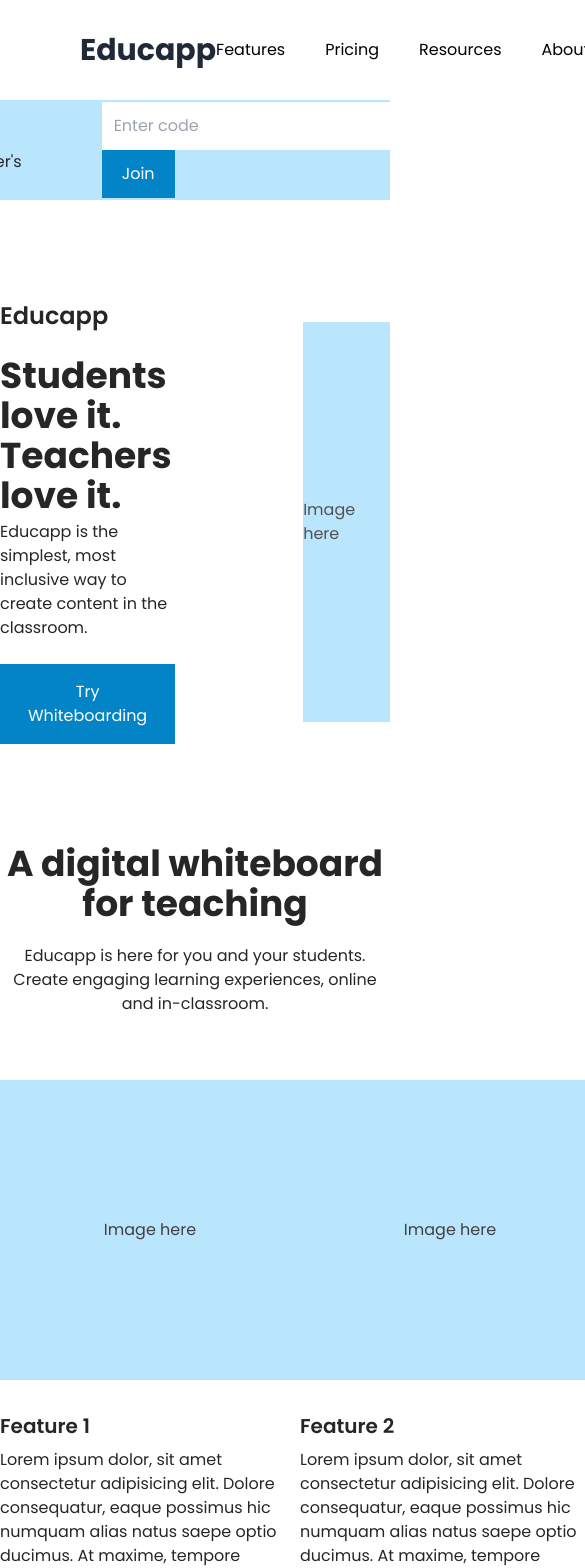
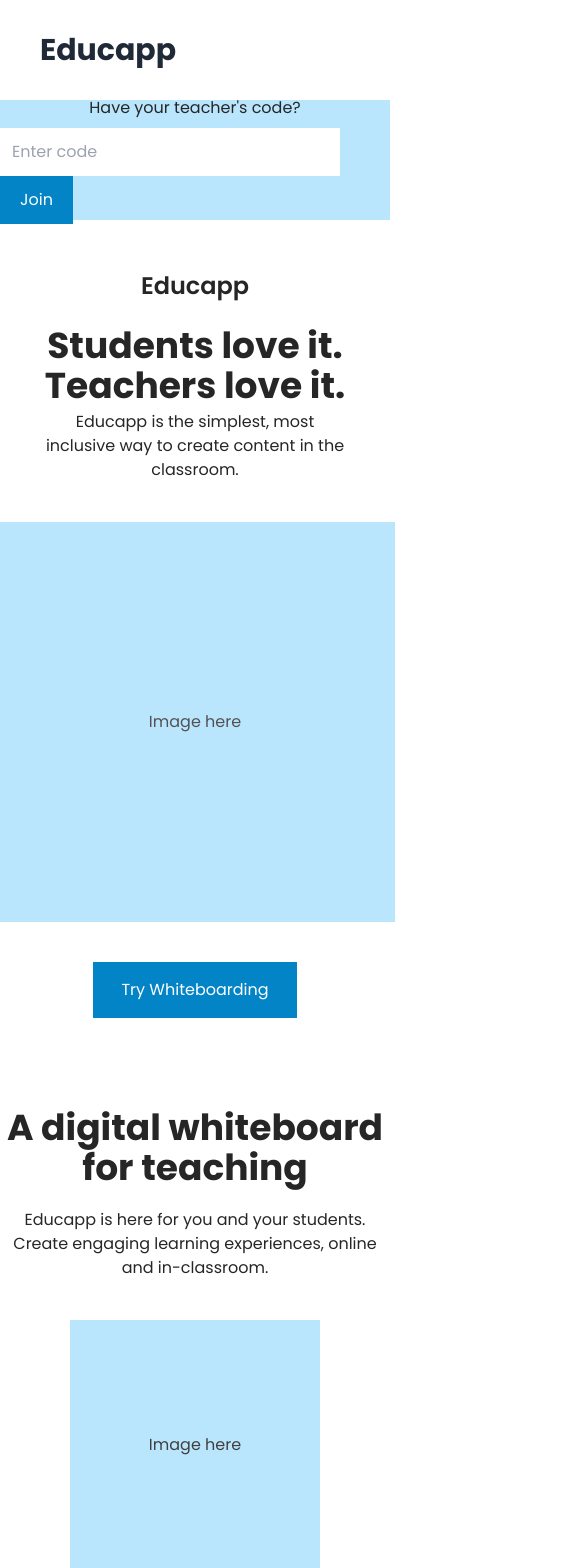
Before and after one commit to yumeville33/kokuban, a Next.js app: page / in a window 390 px wide. Shown: the top 1568 px of the page, 585 px wide, since content can reach past the window. Built offline with nearby package versions, Linux system fonts and the light colour scheme.

Commit message:
Fixed media queries

```diff
--- a/src/components/Footer/index.tsx
+++ b/src/components/Footer/index.tsx
@@ -6,9 +6,9 @@
 const Footer = () => {
   return (
     <footer className="bg-sky-600 py-[100px] text-white">
-      <div className="flex justify-center space-x-40">
+      <div className="flex flex-col items-center justify-center space-y-10 space-x-0 text-center md:flex-row md:space-y-0 md:space-x-40 md:text-left">
         {FOOTER_LINKS.map(({ name, links }) => (
-          <div key={name}>
+          <div key={name} className="">
             <h4 className="text-2xl font-semibold">{name}</h4>
             <ul className="mt-3 list-none space-y-1">
               {links.map((linkName) => (
--- a/src/components/Navbar/index.tsx
+++ b/src/components/Navbar/index.tsx
@@ -9,11 +9,11 @@
   const router = useRouter();
 
   return (
-    <header className="mx-auto flex h-[100px] max-w-[2560px] items-center px-20">
+    <header className="mx-auto flex h-[100px] max-w-[2560px] items-center px-10 md:px-20">
       <nav className="flex w-full items-center justify-between">
         <h1 className="text-3xl font-bold text-gray-800">{APP_NAME}</h1>
 
-        <div className="flex flex-row items-center space-x-10">
+        <div className="hidden flex-row items-center space-x-10 md:flex">
           {NAV_LINKS.map((name) => (
             <Link key={name} href={name.toLowerCase()} passHref>
               <a className="" href={name.toLowerCase()}>
--- a/src/components/_page/Auth/index.tsx
+++ b/src/components/_page/Auth/index.tsx
@@ -47,11 +47,12 @@
   };
 
   return (
-    <div className="flex h-screen items-center justify-center">
+    <div className="flex h-screen items-center justify-center py-[100px]">
       <Form
         authState={authState}
         onAuthStateChange={() => {
-          setAuthState(authState === "sign_up" ? "sign_up" : "sign_in");
+          const newAuthState = authState === "sign_up" ? "sign_in" : "sign_up";
+          setAuthState(newAuthState);
         }}
         inputArray={inputArrays[authState]}
         onSubmit={(e) => onSubmit(e)}
--- a/src/components/_page/Home/Contact/index.tsx
+++ b/src/components/_page/Home/Contact/index.tsx
@@ -9,7 +9,7 @@
   };
 
   return (
-    <section className="py-[100px]">
+    <section className="py-[100px] px-10">
       <h2 className="text-center text-4xl font-bold text-neutral-800">
         Have some questions?
       </h2>
@@ -65,7 +65,7 @@
             textStyle="text-neutral-600"
           />
         </form>
-        <div className="space-y-3 text-lg text-neutral-800">
+        <div className="hidden space-y-3 text-lg text-neutral-800 md:block">
           <div>+12 345 678 90</div>
           <div>example@email.com</div>
           <div>Some address</div>
--- a/src/components/_page/Home/Features/index.tsx
+++ b/src/components/_page/Home/Features/index.tsx
@@ -8,25 +8,25 @@
   const features = Array(3).fill(0);
 
   return (
-    <section className=" pb-[100px] text-neutral-800">
+    <section className="py-10 pb-[100px] text-neutral-800">
       <h2 className="mb-5 text-center text-4xl font-bold">
         A digital whiteboard for teaching
       </h2>
-      <p className="mx-auto mb-16 max-w-[600px] text-center">
+      <p className="mx-auto mb-10 max-w-[600px] text-center md:mb-16">
         {APP_NAME} is here for you and your students. Create engaging learning
         experiences, online and in-classroom.
       </p>
-      <div className="mx-auto mb-16 flex max-w-[1100px] justify-between">
+      <div className="mx-auto mb-16 flex max-w-[1100px] flex-col items-center justify-between space-y-12 md:flex-row md:space-y-0">
         {features.map((_, index) => (
           <div key={keyGenerator(index)}>
-            <div className="mb-8 flex h-[300px] w-[300px] items-center justify-center bg-sky-200 text-neutral-700">
+            <div className="mb-6 flex h-[250px] w-[250px] items-center justify-center bg-sky-200 text-neutral-700 md:mb-8 lg:h-[300px] lg:w-[300px]">
               Image here
             </div>
             <div>
               <h3 className="mb-2 text-xl font-semibold">
                 Feature {index + 1}
               </h3>
-              <p className="w-[300px]">
+              <p className="w-[250px] lg:w-[300px]">
                 Lorem ipsum dolor, sit amet consectetur adipisicing elit. Dolore
                 consequatur, eaque possimus hic numquam alias natus saepe optio
                 ducimus. At maxime, tempore placeat voluptas laborum animi vero
--- a/src/components/_page/Home/GetStarted/index.tsx
+++ b/src/components/_page/Home/GetStarted/index.tsx
@@ -7,7 +7,7 @@
 const GetStarted = () => {
   return (
     <section className="bg-sky-600 py-[100px] text-white">
-      <div className="flex flex-col items-center">
+      <div className="flex flex-col items-center text-center">
         <BiBookContent className="mb-8 h-[100px] w-[100px] text-white" />
         <h2 className="mb-2 text-4xl">Ready to start making contents?</h2>
         <h3 className="mb-8 text-2xl ">Try {APP_NAME} for free</h3>
--- a/src/components/_page/Home/Hero/index.tsx
+++ b/src/components/_page/Home/Hero/index.tsx
@@ -6,7 +6,7 @@
 const Hero = () => {
   return (
     <section>
-      <div className="flex h-[100px] items-center justify-center space-x-20 bg-sky-200">
+      <div className="flex h-[120px] flex-col items-center justify-center space-y-2 bg-sky-200 md:h-[100px]  md:flex-row md:space-y-0 md:space-x-20">
         <p className="text-neutral-800">Have your teacher&apos;s code?</p>
         <div>
           <input
@@ -24,8 +24,8 @@
           width <= 1366 ? "h-[100vh]" : "h-[calc(100vh_-_100px)]"
         } flex items-center justify-center`}
       > */}
-      <div className="flex items-center justify-center space-x-32 py-[100px] text-neutral-800">
-        <div className="max-w-[400px] space-y-6">
+      <div className="flex flex-col items-center justify-center space-x-0 space-y-10 px-10 py-[50px] text-neutral-800 lg:flex-row lg:space-y-0 lg:space-x-32 lg:py-[100px]">
+        <div className="max-w-[400px] space-y-6 text-center lg:text-left">
           <h1 className="text-2xl font-semibold">{APP_NAME}</h1>
           <div className="space-y-1">
             <div className="">
@@ -37,11 +37,20 @@
               in the classroom.
             </p>
           </div>
-          <MainButton type="button" text="Try Whiteboarding" />
+          <MainButton
+            type="button"
+            text="Try Whiteboarding"
+            className="hidden lg:block"
+          />
         </div>
         <div className="flex h-[400px] w-[400px] items-center justify-center bg-sky-200 text-neutral-600">
           <p>Image here</p>
         </div>
+        <MainButton
+          type="button"
+          text="Try Whiteboarding"
+          className="block lg:hidden"
+        />
       </div>
     </section>
   );
```
Also changed, not shown: 1 other file (tests, documents, lock files or other folders).
